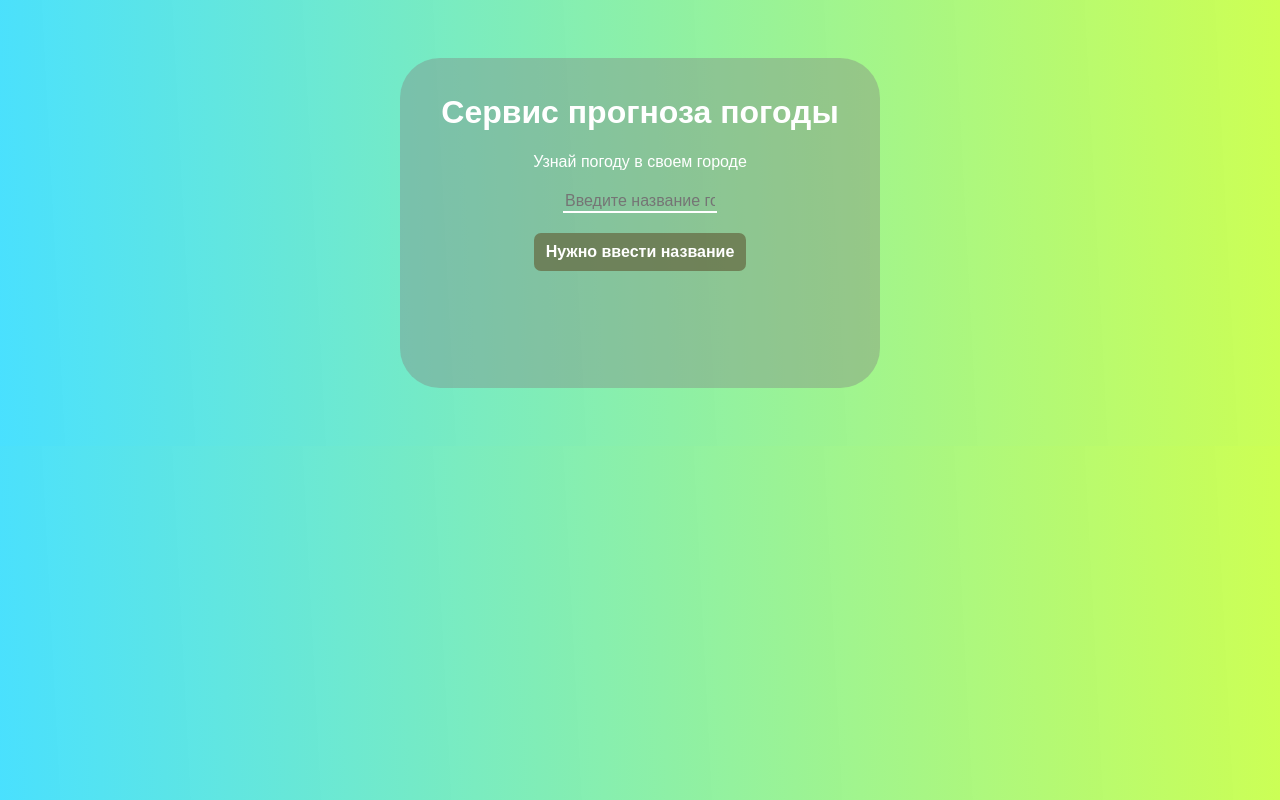
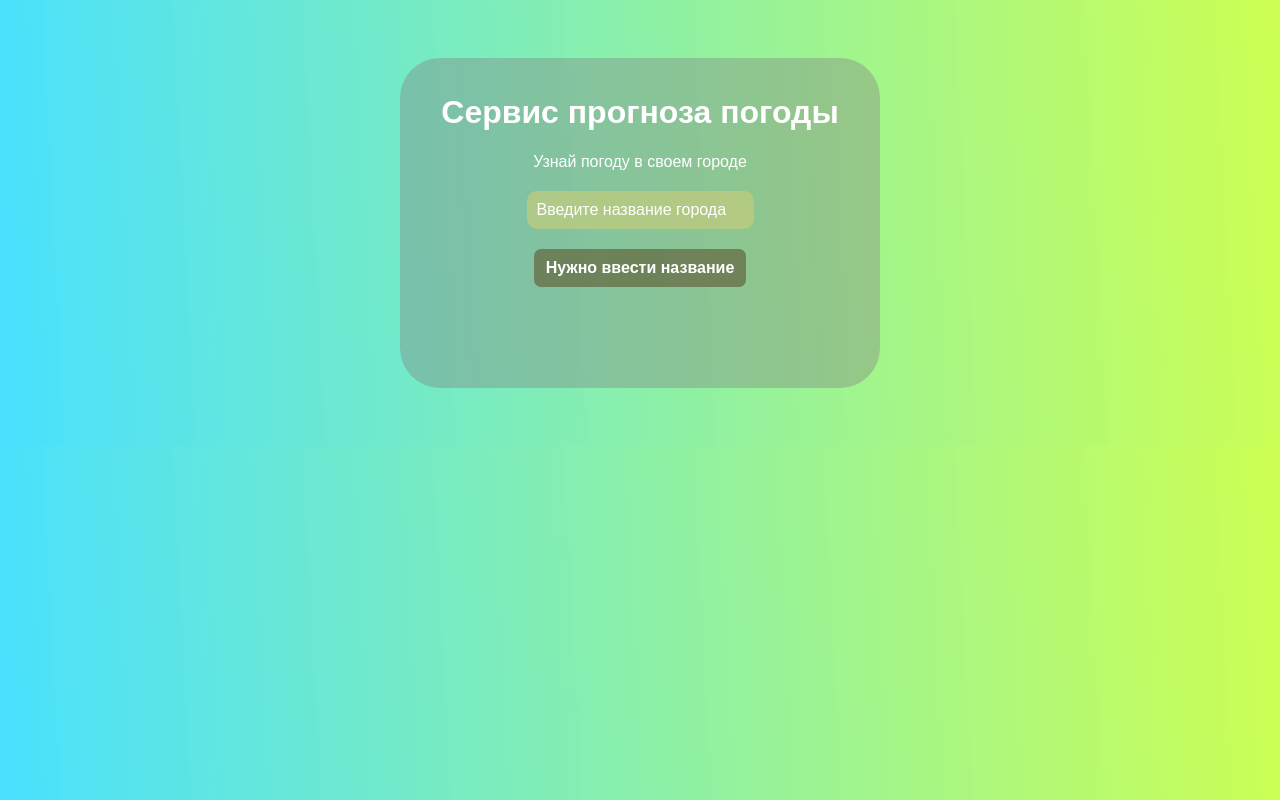
Before and after one commit to BelyaninIvan/Vue_Weather, a Vue app: page / in a window 1280 px wide. Built offline with nearby package versions, Linux system fonts and the light colour scheme.

Commit message:
Edit design

```diff
--- a/src/App.vue
+++ b/src/App.vue
@@ -1,5 +1,4 @@
 <script>
-
 import axios from 'axios';
 
   export default {
@@ -66,25 +65,30 @@ import axios from 'axios';
   .service {
     color: white;
   }
-  .service__title{
+  .service__title {
     text-align: center;
   }
   .service__text {
     margin-top: 15px;
     text-align: center;
   }
-  .service__input{
+  .service__input {
     font-size: 16px;
     margin: 0 auto;
+    padding: 10px;
     color: white;
     margin-top: 20px;
-    max-width: 150px;
+    max-width: 300px;
     display: block;
     text-decoration: none;
     border: 0;
-    background-color: transparent;
+    background-color: rgba(191, 203, 127, 0.751);
+    border-radius: 10px;
     outline: none;
-    border-bottom: 2px solid rgb(255, 255, 255);
+  }
+
+  .service__input::placeholder {
+    color: white;
   }
 
   .service__input:hover {
@@ -121,7 +125,7 @@ import axios from 'axios';
     transform: none;
   }
 
-  .error{
+  .error {
     color: red;
     font-size: 16px;
     font-weight: 700;
@@ -135,7 +139,7 @@ import axios from 'axios';
     list-style-type: none;
   }
 
-  .service__list-item{
+  .service__list-item {
     font-size: 16px;
     line-height: 1.5;
   }
```
